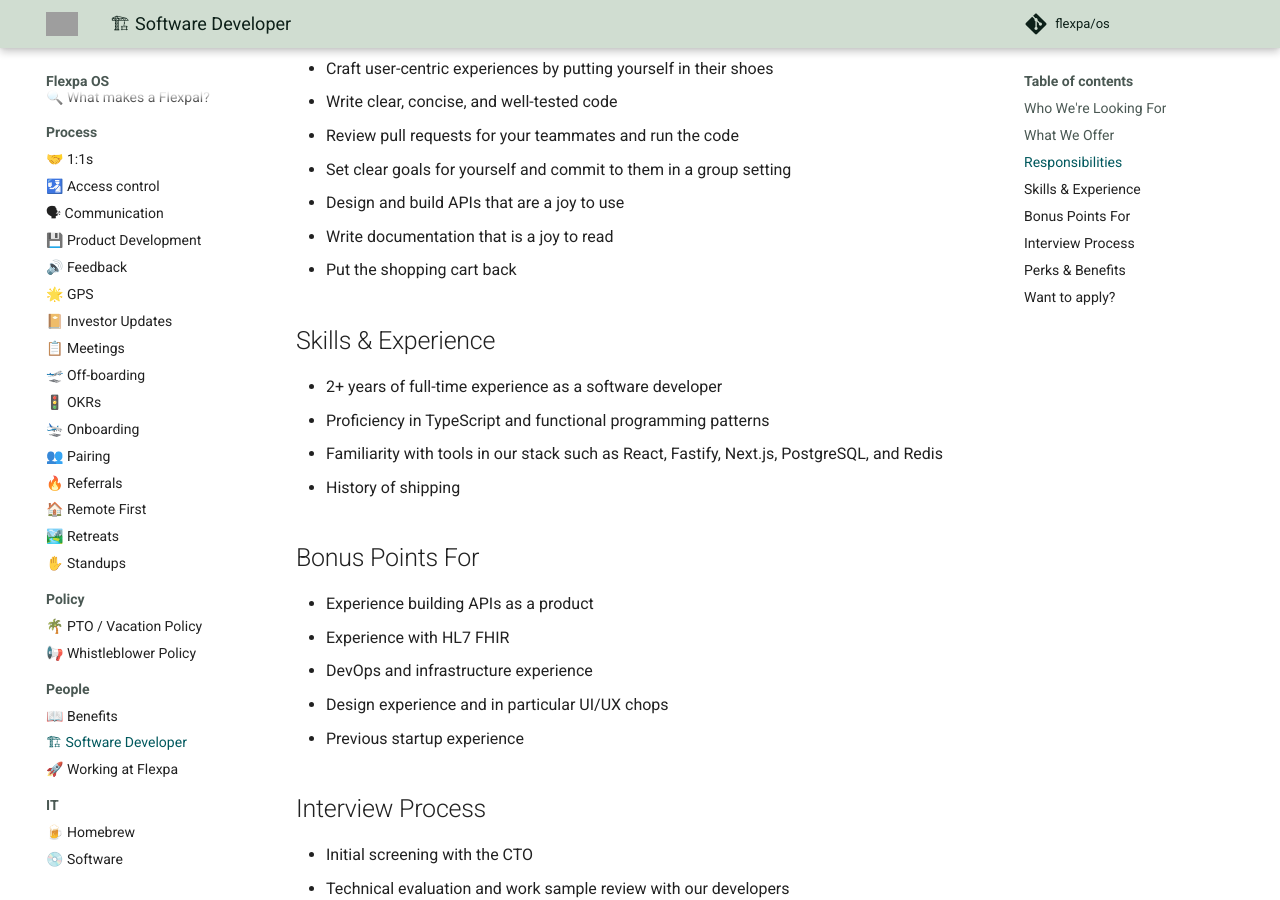
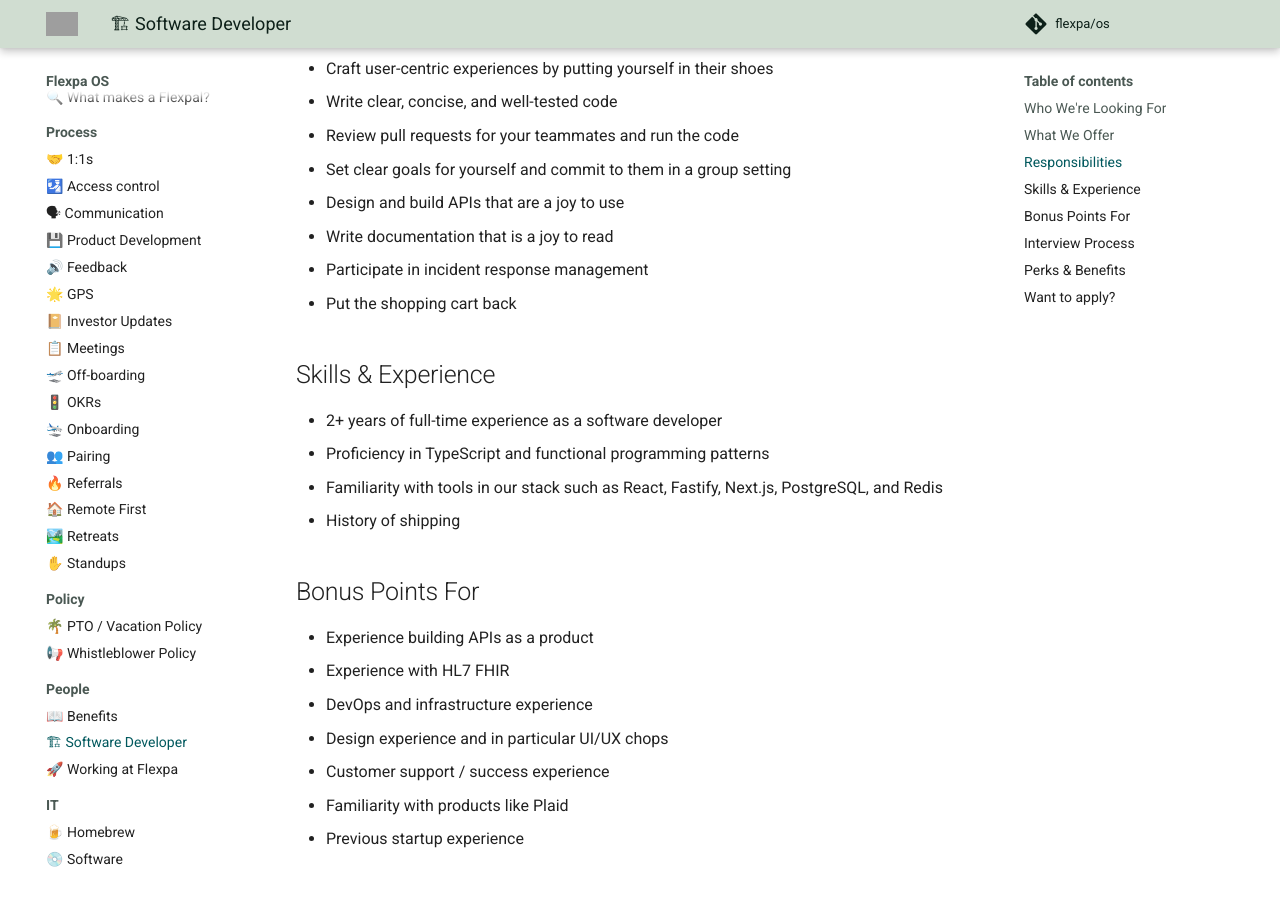
Before and after one commit to flexpa/os, an MkDocs documentation site: the page built from docs/people/dev.md, in a window 1280 px wide and 900 px high, scrolled down 1302 px. Built offline with MkDocs 1.6.1 and Material for MkDocs 9.7.7, drawn with Linux system fonts in a browser that asks for light colours; comment, search, counter and statistics services are not loaded; grey boxes are pictures that could not be loaded.

Commit message:
Update dev.md

```diff
--- a/docs/people/dev.md
+++ b/docs/people/dev.md
@@ -38,6 +38,7 @@
 - Set clear goals for yourself and commit to them in a group setting
 - Design and build APIs that are a joy to use
 - Write documentation that is a joy to read
+- Participate in incident response management
 - Put the shopping cart back
 
 ## Skills & Experience
@@ -53,6 +54,8 @@
 - Experience with HL7 FHIR
 - DevOps and infrastructure experience
 - Design experience and in particular UI/UX chops
+- Customer support / success experience
+- Familiarity with products like Plaid
 - Previous startup experience
 
 ## Interview Process
```
